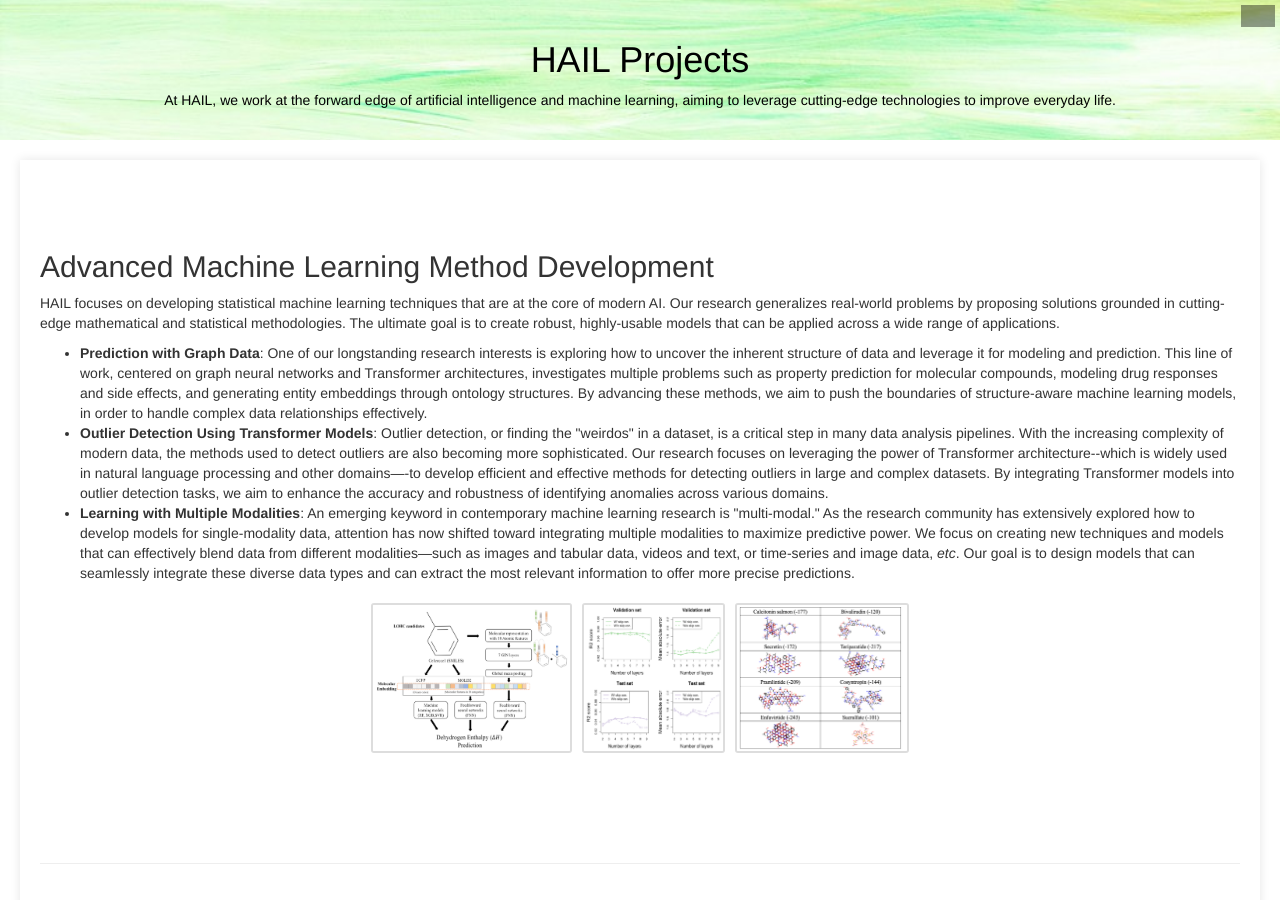
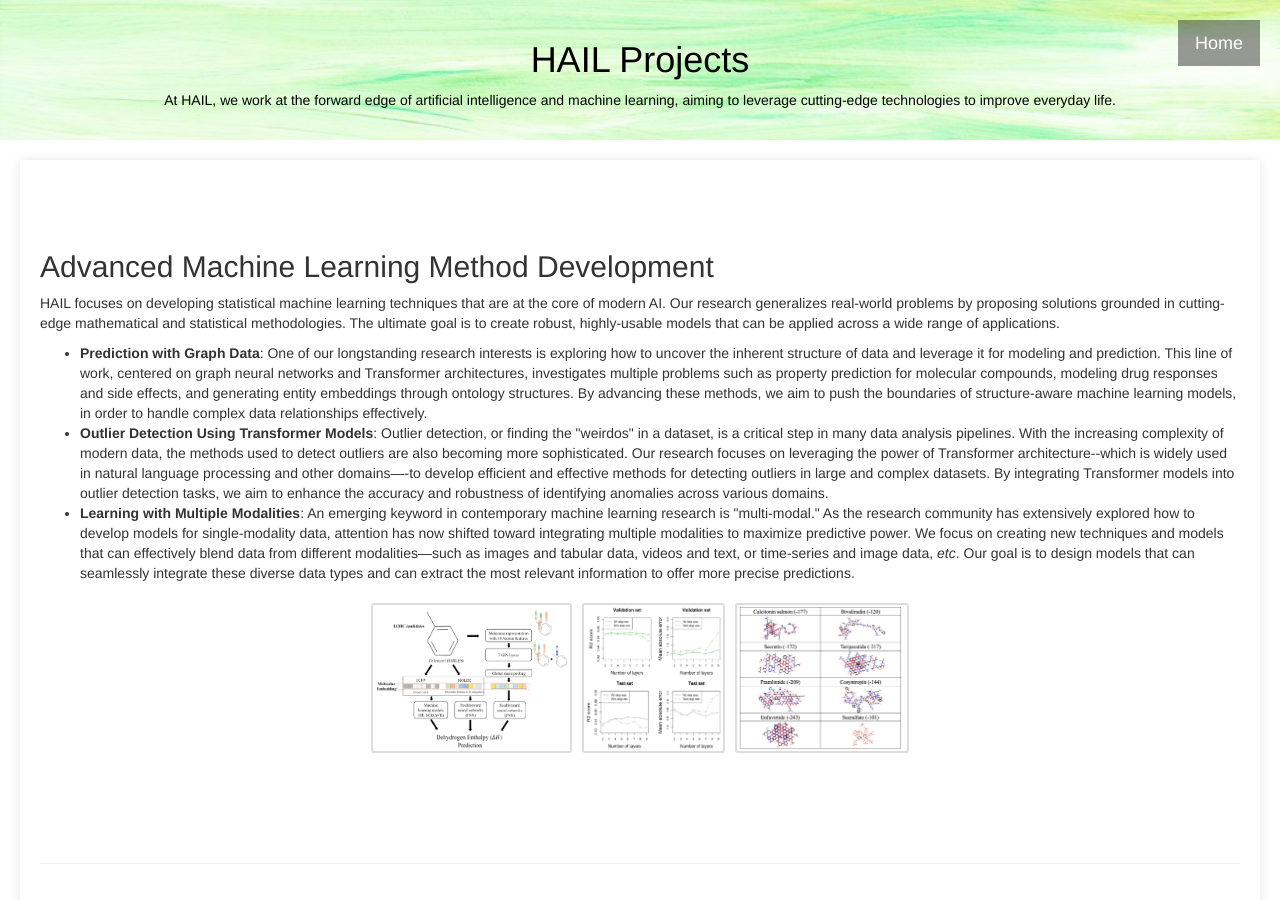
Before and after one commit to nth221/nth221.github.io, a Jekyll site: the page pages/projects.html, which Jekyll copies as it is, in a window 1280 px wide and 900 px high. Built offline with Jekyll 4.4.1, drawn with Linux system fonts in a browser that asks for light colours; nearby versions of some CDN libraries; library files that are not in the unit come from our copies.

Commit message:
modified:   pages/projects.html

```diff
--- a/pages/projects.html
+++ b/pages/projects.html
@@ -148,6 +148,8 @@
             <h1>HAIL Projects</h1>
             <p>At HAIL, we work at the forward edge of artificial intelligence and machine learning, aiming to leverage cutting-edge technologies to improve everyday life.</p>
         </div>
+        <a id="home-button" href="https://hail.handong.edu/" class="btn btn-dark btn-lg pull-right" style="position: absolute; right: 20px; top: 20px;">Home</a>
+<!--
 	<a id="menu-toggle" href="#" class="btn btn-dark btn-lg toggle"><i class="fa fa-bars"></i></a>
 	<nav id="sidebar-wrapper">
 		<ul class="sidebar-nav">
@@ -172,6 +174,7 @@
     		</li>
   		</ul>
 	</nav>
+ -->
     </header>
 
     <!-- Below the header: a container with the side pane and main content -->
```
